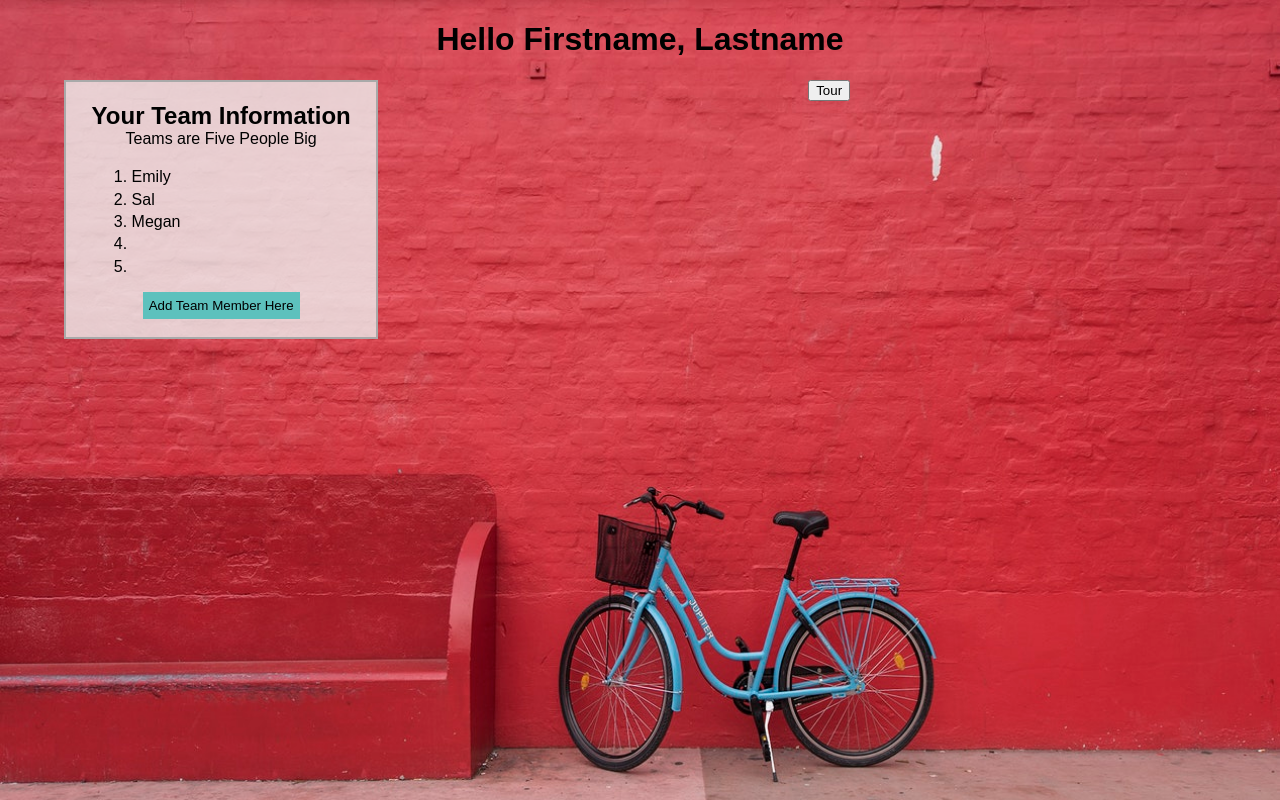
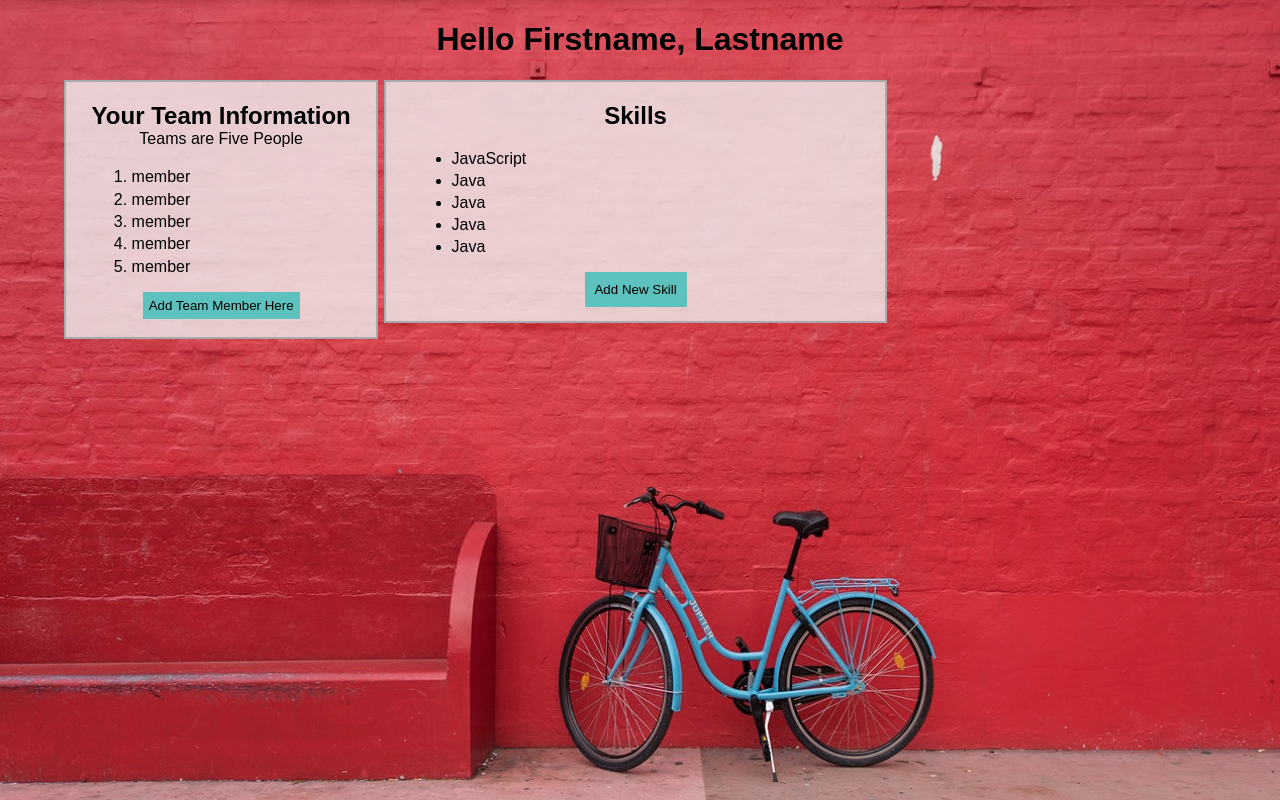
Before and after one commit to BootcampersCollective/juneFreestyleHack, a React (Create React App) app in the folder react/: page /Dashboard in a window 1280 px wide. Built offline with nearby package versions, Linux system fonts and the light colour scheme.

Commit message:
Finish Skill section minus function to display users actual data

```diff
--- a/react/src/App.js
+++ b/react/src/App.js
@@ -20,7 +20,6 @@ const ErrorPage = () => (
   <h1>404.. This page is not found!</h1>)
 
 class App extends Component {
-
 	constructor(props) {
 		super(props)
 		this.state = {
@@ -31,28 +30,18 @@ class App extends Component {
   render() {
     return (
       <div className="App">
-
 				<main>
-
 				  <Router history={history}>
 					  <Switch>
-
 						  <Route exact path="/" render= {() => <Home
 							  history={history}/>}/>
-            <Route exact path="/Dashboard" render= {() => <Dashboard
+              <Route exact path="/Dashboard" render= {() =>   <Dashboard
                history={history}/>}/>
-
 						  <Route path="/Services" render= {() => <Services
 							  history={history}/>} />
-
 						<Route path="*" component={ErrorPage} />
 					</Switch>
 				</Router>
-
-				<div>
-					<Button onClick = {(e) => changeView(e, "/Services")}>Tour</Button>
-				</div>
-
 				</main>
       </div>
     );
--- a/react/src/comp/Dashboard.js
+++ b/react/src/comp/Dashboard.js
@@ -1,11 +1,15 @@
 import React from 'react';
 import Header from './Header';
+import TeamInfo from "./Team-info";
+import Skills from "./Skills";
 import "../css/Dashboard.css";
 
 const Dashboard = () => {
   return (
     <div>
       <Header />
+      <TeamInfo />
+      <Skills />
     </div>
   )
 }
--- a/react/src/comp/Header.js
+++ b/react/src/comp/Header.js
@@ -1,11 +1,10 @@
 import React from 'react';
-import TeamInfo from "./Team-info";
+
 
 const Header = () => {
   return (
     <div className='header-container'>
       <h1>Hello Firstname, Lastname</h1>
-      <TeamInfo />
     </div>
   )
 }
--- a/react/src/comp/Skills.js
+++ b/react/src/comp/Skills.js
@@ -2,9 +2,24 @@ import React from 'react';
 import "../css/Skills.css";
 
 const Skills = () => {
+  // make function to display the users skills using forEach/map
   return (
     <div className="skills-div">
-
+      <h2>
+        Skills
+      </h2>
+      <ul className="skills-ul">
+        <li>JavaScript</li>
+        <li>Java</li>
+        <li>Java</li>
+        <li>Java</li>
+        <li>Java</li>
+      </ul>
+      <button className="add-skill">
+        Add New Skill
+      </button>
     </div>
   )
 }
+
+export default Skills;
--- a/react/src/comp/Team-info.js
+++ b/react/src/comp/Team-info.js
@@ -1,21 +1,32 @@
-import React from 'react';
+
+import React, { Component } from 'react';
 import "../css/Team-info.css";
+// unsure of what kind of data is going to come in, might need to extend Component
 
-const TeamInfo = () => {
+const TeamInfo = (props) => {
+  // make function to display the users team using forEach instead of hard coding
+  const teamDisplay = (props) => {
     return (
-    <div className="team-aside-div"  role="aside">
+      props.forEach(member => {
+        <li className="team-member"> member </li>
+      })
+    )
+  }
+  return (
+    <div className="team-aside-div">
       <h2>
         Your Team Information
       </h2>
       <p className="team-p">
-          Teams are Five People Big
+        Teams are Five People
       </p>
       <ol>
-          <li className="team-member one">Emily</li>
-          <li className="team-member two">Sal</li>
-          <li className="team-member three">Megan</li>
-          <li className="team-member four"></li>
-          <li className="team-member five"></li>
+        {/* {teamDisplay()} */}
+        <li className="team-member"> member </li>
+        <li className="team-member"> member </li>
+        <li className="team-member"> member </li>
+        <li className="team-member"> member </li>
+        <li className="team-member"> member </li>
       </ol>
       <button className="add-team-member-btn">
         Add Team Member Here
--- /dev/null
+++ b/react/src/css/Skills.css
@@ -0,0 +1,25 @@
+.skills-div {
+  background-color: rgba(239,239,239, 0.8);
+  border: 2px solid #a9a9a9;
+  margin-left: 30%;
+  padding-left: 2%;
+  padding-right: 2%;
+  width: 35%;
+}
+
+.skills-ul li {
+  text-align: left;
+  padding-top: 1%;
+}
+
+.add-skill {
+  text-align: center;
+  margin-bottom: 3%;
+  padding: 2%;
+  background-color: #5DC1BD;
+  border: 1px solid #5DC1BD;
+}
+
+.add-skill:hover {
+  background-color: #caebf2;
+}
--- a/react/src/css/Team-info.css
+++ b/react/src/css/Team-info.css
@@ -1,12 +1,10 @@
 .team-aside-div {
-  height: 50%;
   border: 2px solid #a9a9a9;
   float: left;
   margin-left: 5%;
   padding-left: 2%;
   padding-right: 2%;
   background-color: rgba(239,239,239, 0.8);
-  /* color: #5DC1BD; */
 }
 
 h2 {
```
Lines whose indentation alone changed are shown as unchanged.
